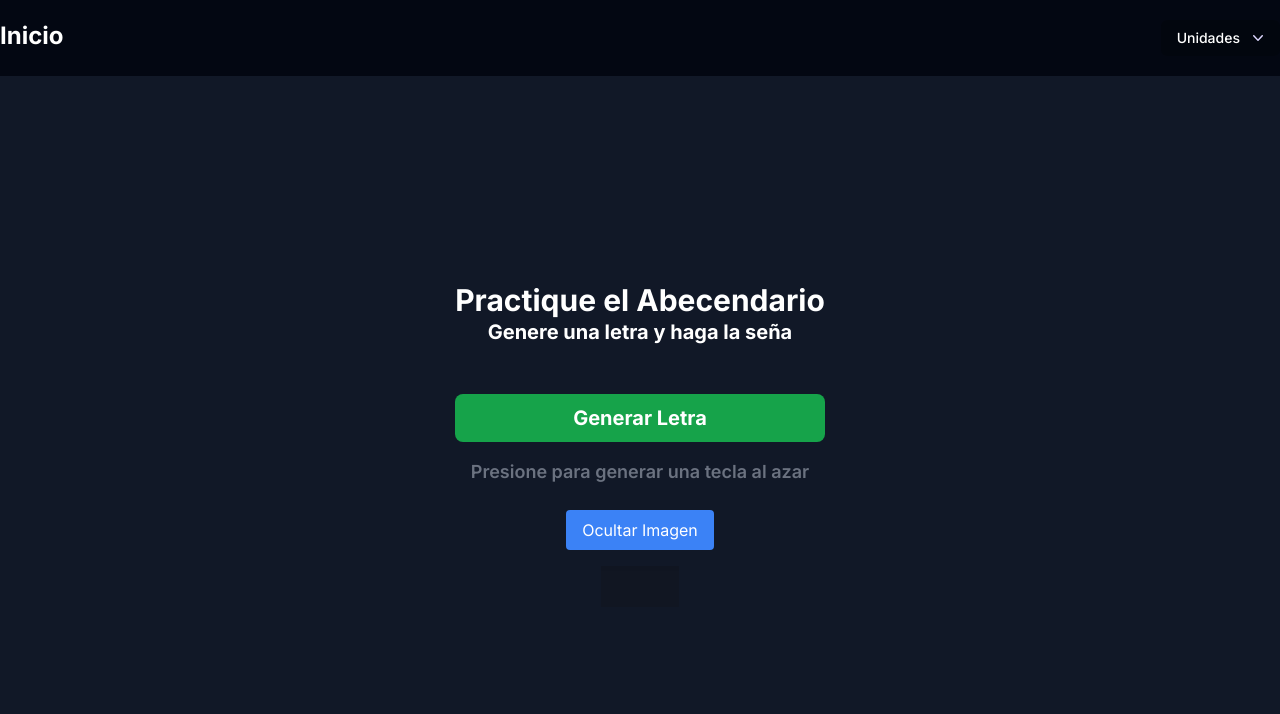
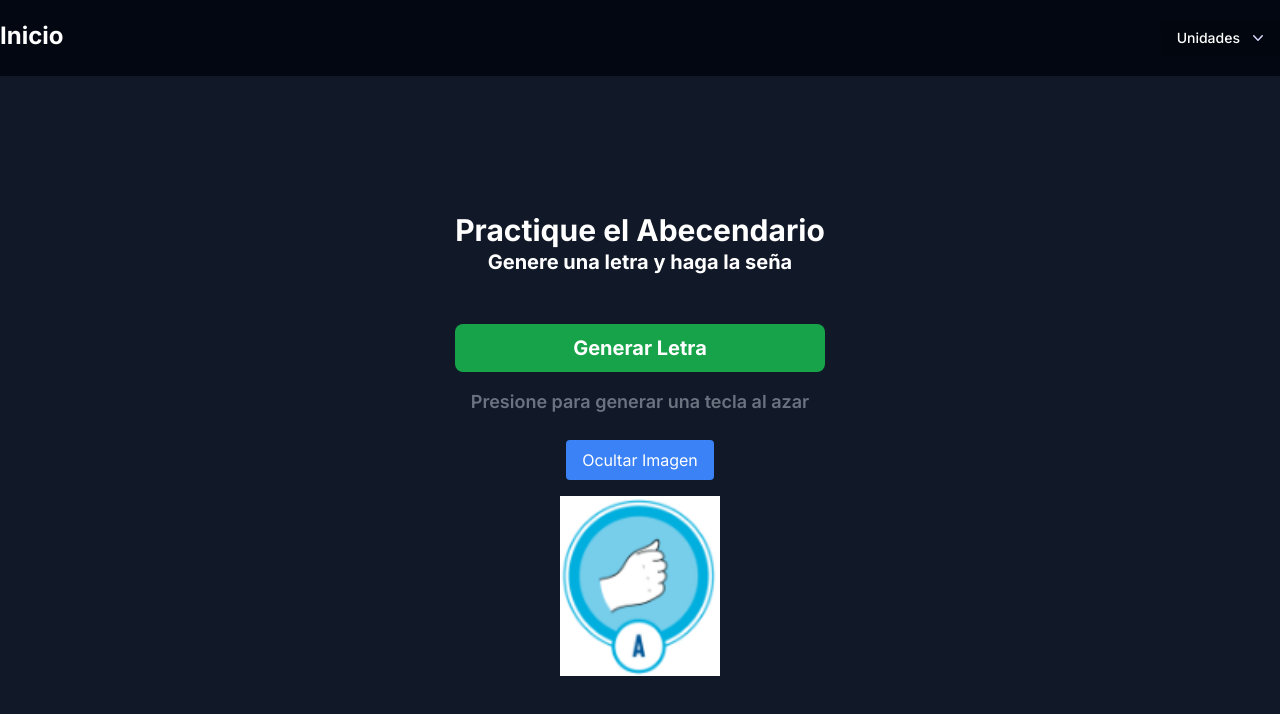
Before and after one commit to Sadelto0130/lsa-app, a Next.js app: page /unidades/alfabeto in a window 1280 px wide. Both pictures are taken after a click on the button "Mostrar Imagen". Shown: the top 714 px of the page. Built offline with nearby package versions, Linux system fonts and the light colour scheme.

Commit message:
pagina abecedario con imagenes corregido

```diff
--- a/src/app/unidades/alfabeto/page.jsx
+++ b/src/app/unidades/alfabeto/page.jsx
@@ -36,7 +36,6 @@ function Page() {
   const [imageHidden, setImageHidden] = useState(true);
 
   const abecedario = [
-    { letra: "", imagen: Espacio },
     { letra: "a", imagen: A },
     { letra: "b", imagen: B },
     { letra: "c", imagen: C },
@@ -68,13 +67,12 @@ function Page() {
   ];
 
   const letrasAzar = () => {
-    setAzar(Math.floor(Math.random() * 29));
+    setAzar(Math.floor(Math.random() * 28));
 
   };
 
   const toggleImage = () => {
     setImageHidden((prevHidden) => !prevHidden);
-    console.log(abecedario[azar].imagen)
   };
 
   return (
@@ -113,7 +111,7 @@ function Page() {
         <Image
           src={abecedario[azar].imagen}
           alt={`Imagen de la letra ${abecedario[azar].letra}`}
-          className={`w-auto h-auto ${imageHidden  ? "hidden" : ""}`}
+          className={`w-40 h-auto ${imageHidden  ? "hidden" : ""}`}
         />
       </div>
     </div>
```
